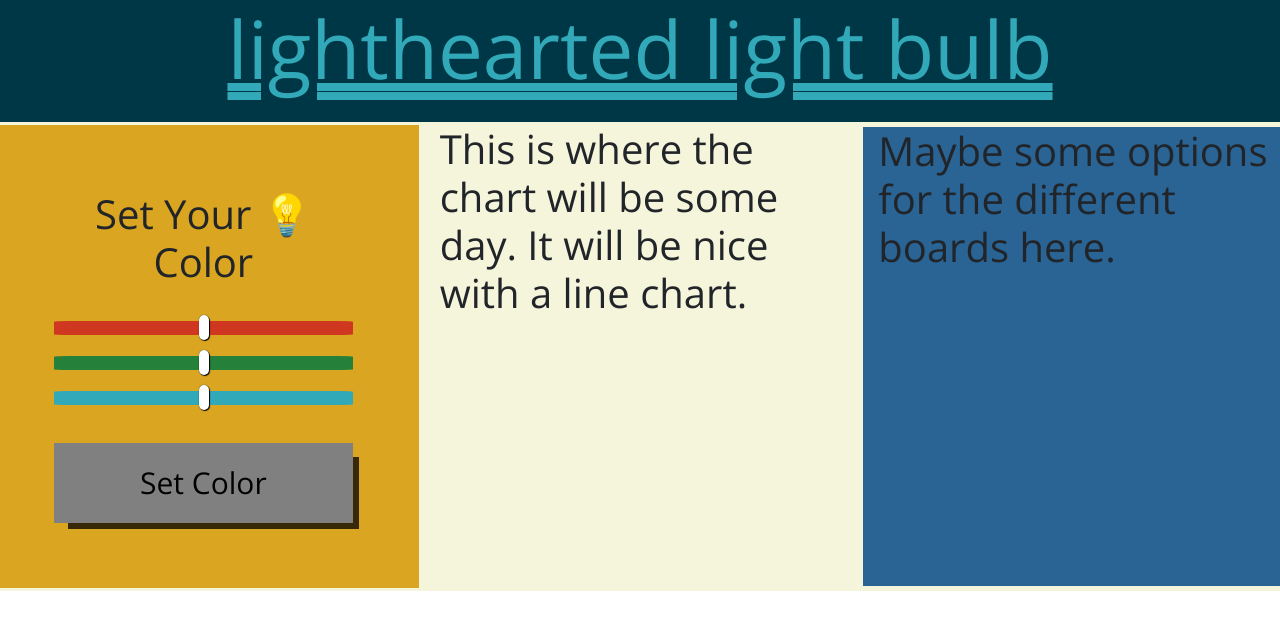
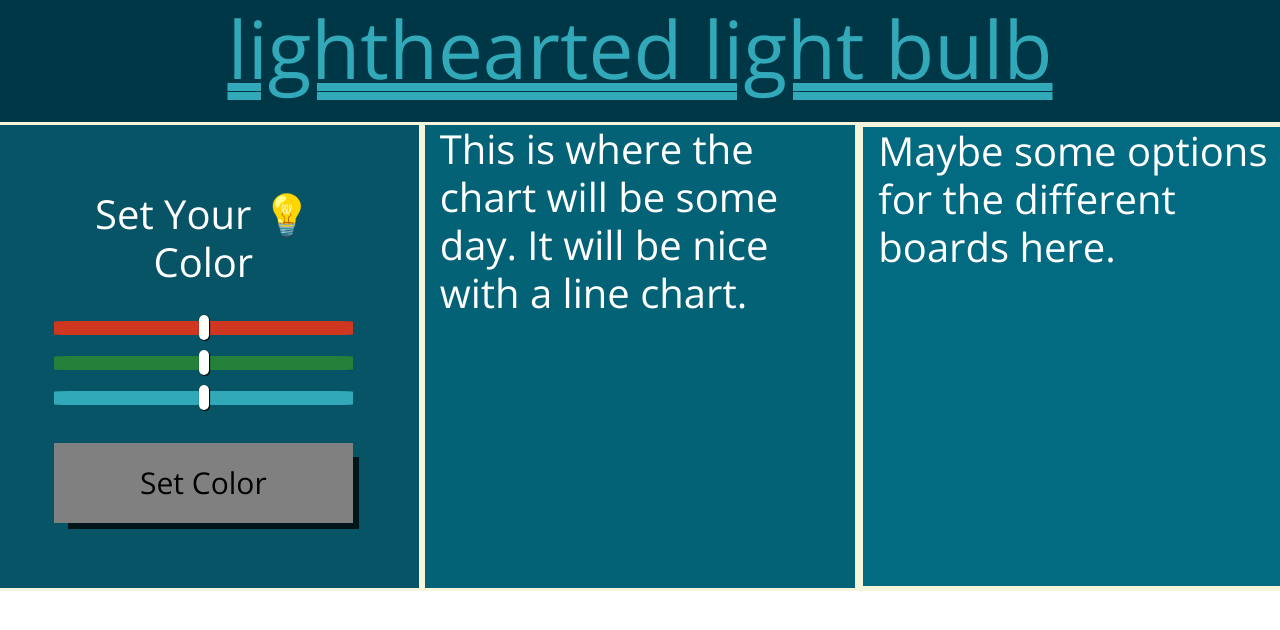
Before and after one commit to lHunniche/IoT_Project, a website: page webapp/dist/index.html in a window 1280 px wide. Drawn offline with nearby package versions, Linux system fonts and the light colour scheme; no server answers.

Commit message:
turkis tema

```diff
--- a/webapp/src/index.css
+++ b/webapp/src/index.css
@@ -12,15 +12,18 @@ body {
   -webkit-text-decoration: #31A9b8 double underline;
   text-decoration: #31A9b8 double underline;
 }
+h1{
+  color:white;
+}
 
 .board-options-container {
   border:5px solid beige;
-  background-color: #2a6495;
+  background-color: #026a81
 }
 
 .chart-container {
   border: 3px solid beige;
-  background-color: beige;
+  background-color: #046276;
 }
 
 
@@ -31,7 +34,7 @@ body {
  #color-change-container{
    border: 3px solid beige;
    margin-top: 0px;
-   background-color: goldenrod;
+   background-color: #065465;
    float:left;
    padding: 5%;
 
@@ -76,7 +79,7 @@ body {
 
 .radio.selected{
   border-radius: 0px;
-  color: goldenrod;
+  color: white;
   border: .8px solid black;
   background-color: black;
 }
```
